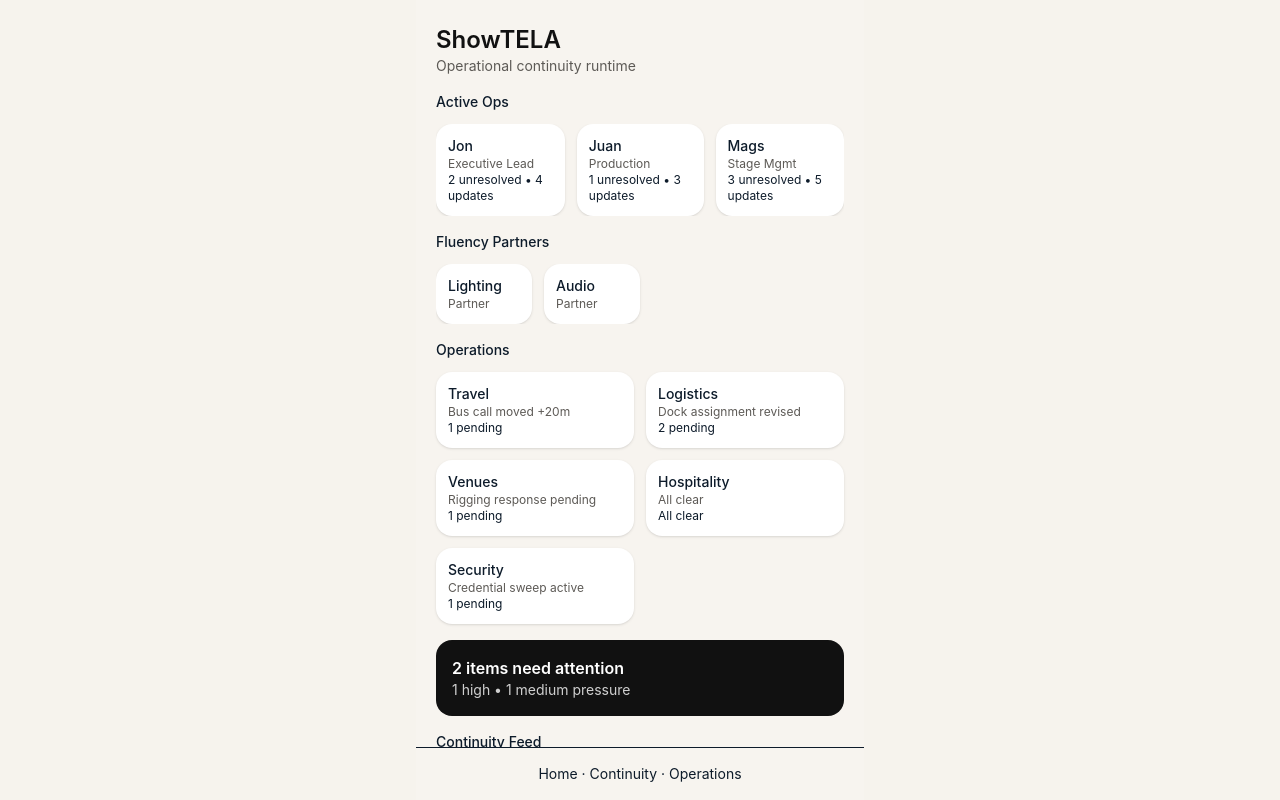
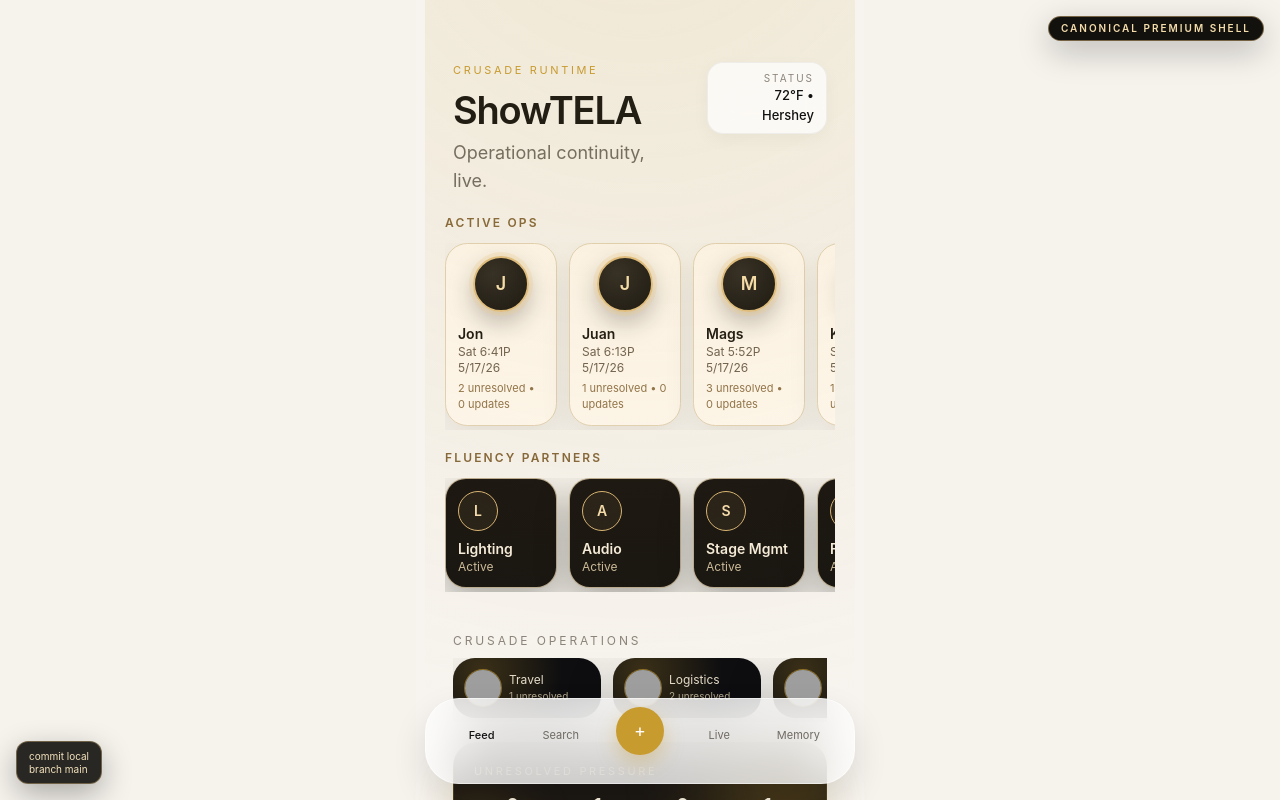
Before and after one commit to jonpearlandpig/telaonealpha, a Next.js app: page /showtela in a window 1280 px wide. Shown: the top 800 px of the page. Built offline with nearby package versions, Linux system fonts and the light colour scheme; no server answers; grey boxes are pictures that could not be loaded.

Commit message:
showtela: switch live route to canonical premium shell

```diff
--- a/src/app/showtela/page.tsx
+++ b/src/app/showtela/page.tsx
@@ -1,26 +1,23 @@
-import { ActiveOpsRail } from '@/components/showtela/ActiveOpsRail'
-import { BottomNav } from '@/components/showtela/BottomNav'
-import { ContinuityFeed } from '@/components/showtela/ContinuityFeed'
-import { FluencyPartnersRail } from '@/components/showtela/FluencyPartnersRail'
-import { OperationsRow } from '@/components/showtela/OperationsRow'
-import { PressureCard } from '@/components/showtela/PressureCard'
-import { RuntimeHeader } from '@/components/showtela/RuntimeHeader'
+import { ShowTelaRuntime } from '@/components/showtela/ShowTelaRuntime'
+import { normalizeCrusadeData } from '@/components/showtela/normalizeCrusadeData'
 import { getShowTelaHome } from '@/lib/showtela/hydration'
 
 export const dynamic = 'force-dynamic'
 
 export default async function ShowTelaHome() {
   const data = await getShowTelaHome()
+  const vm = normalizeCrusadeData({ feed: data.continuityFeed.map((item) => ({ id: item.id, title: item.headline, status: item.isNew ? 'unresolved' : 'resolved', priority: item.pressure ?? null, summary: item.body ?? '', owner: item.owner?.name ?? 'Ops Lead', updated: item.timestamp ?? new Date().toISOString() })) })
+  const commitHash = process.env.NEXT_PUBLIC_VERCEL_GIT_COMMIT_SHA?.slice(0, 7) ?? process.env.VERCEL_GIT_COMMIT_SHA?.slice(0, 7) ?? 'local'
+  const branch = process.env.NEXT_PUBLIC_VERCEL_GIT_COMMIT_REF ?? process.env.VERCEL_GIT_COMMIT_REF ?? 'main'
 
   return (
-    <main className='mx-auto min-h-screen max-w-md bg-[#F7F4EF]'>
-      <RuntimeHeader />
-      <ActiveOpsRail people={data.activeOps} />
-      <FluencyPartnersRail people={data.fluencyPartners} />
-      <OperationsRow operations={data.operations} />
-      <PressureCard total={data.pressureSummary.total} high={data.pressureSummary.high} medium={data.pressureSummary.medium} />
-      <ContinuityFeed feed={data.continuityFeed} />
-      <BottomNav />
+    <main className='mx-auto min-h-screen max-w-md bg-[#F7F4EF] pb-28 text-[#13110D]'>
+      <div className='fixed right-4 top-4 z-30 rounded-full border border-[#D7B57A]/50 bg-[#13110D] px-3 py-1 text-[10px] font-semibold tracking-[0.2em] text-[#F4DDAB] shadow-[0_10px_32px_rgba(0,0,0,0.25)]'>CANONICAL PREMIUM SHELL</div>
+      <div className='fixed bottom-4 left-4 z-30 rounded-xl border border-[#C7AA73]/45 bg-[#13110D]/90 px-3 py-2 text-[10px] leading-tight text-[#F3E2BD] shadow-[0_10px_30px_rgba(0,0,0,0.3)]'>
+        <div>commit {commitHash}</div>
+        <div>branch {branch}</div>
+      </div>
+      <ShowTelaRuntime vm={vm} />
     </main>
   )
 }
--- a/src/components/showtela/ActiveOpsRail.tsx
+++ b/src/components/showtela/ActiveOpsRail.tsx
@@ -2,5 +2,5 @@ import type { PersonEntity } from '@/lib/showtela/types'
 
 export function ActiveOpsRail(props: { people: PersonEntity[] } | { items: Array<{ id: string; name: string; latest?: string; unresolvedCount: number; image: string }> }) {
   const people = 'people' in props ? props.people : props.items.map((i) => ({ id: i.id, name: i.name, role: i.latest, unresolvedCount: i.unresolvedCount, updatesCount: 0 }))
-  return <section className='px-5 pb-4'><h2 className='text-sm font-medium'>Active Ops</h2><div className='mt-3 flex gap-3 overflow-x-auto'>{people.map((p) => <button key={p.id} className='min-w-24 rounded-2xl bg-white p-3 text-left shadow-sm'><div className='text-sm font-medium'>{p.name}</div><div className='text-xs text-[#5D5A56]'>{p.role ?? 'Operator'}</div><div className='text-xs'>{p.unresolvedCount ?? 0} unresolved • {p.updatesCount ?? 0} updates</div></button>)}</div></section>
+  return <section className='px-5 pb-5'><h2 className='text-xs font-semibold uppercase tracking-[0.18em] text-[#84663A]'>Active Ops</h2><div className='mt-3 flex gap-3 overflow-x-auto pb-1'>{people.map((p) => <button key={p.id} className='min-w-28 rounded-[1.4rem] border border-[#E3D3B6] bg-[#FFF9F0] p-3 text-left shadow-[0_12px_32px_rgba(20,18,14,0.08)]'><div className='mx-auto mb-3 flex h-14 w-14 items-center justify-center rounded-full border-2 border-[#E0BF82] bg-[radial-gradient(circle_at_35%_30%,#2D2A25,#141210)] text-lg font-semibold text-[#F8E1B0] shadow-[0_0_0_4px_rgba(240,210,154,0.3),0_10px_26px_rgba(0,0,0,0.28)]'>{p.name.slice(0, 1)}</div><div className='text-sm font-semibold text-[#1A1712]'>{p.name}</div><div className='text-xs text-[#6E604F]'>{p.role ?? 'Operator'}</div><div className='mt-1 text-[11px] text-[#8F734A]'>{p.unresolvedCount ?? 0} unresolved • {p.updatesCount ?? 0} updates</div></button>)}</div></section>
 }
--- a/src/components/showtela/BottomNav.tsx
+++ b/src/components/showtela/BottomNav.tsx
@@ -1,3 +1,3 @@
 export function BottomNav() {
-  return <nav className='fixed inset-x-0 bottom-0 mx-auto max-w-md border-t bg-[#F7F4EF] p-4 text-center text-sm'>Home · Continuity · Operations</nav>
+  return <nav className='fixed inset-x-0 bottom-4 z-20 mx-auto max-w-[380px] rounded-2xl border border-white/35 bg-[#15120d]/70 p-4 text-center text-sm text-[#F2E7D1] shadow-[0_18px_42px_rgba(0,0,0,0.35)] backdrop-blur-xl'>Home · Continuity · Operations</nav>
 }
--- a/src/components/showtela/ContinuityCard.tsx
+++ b/src/components/showtela/ContinuityCard.tsx
@@ -1,5 +1,5 @@
 import type { ContinuityEvent } from '@/lib/showtela/types'
 
 export function ContinuityCard({ item }: { item: ContinuityEvent }) {
-  return <article className='rounded-2xl bg-white p-4 shadow-sm'><h3 className='text-sm font-semibold'>{item.headline}</h3><p className='mt-1 text-sm text-[#5D5A56]'>{item.body}</p><p className='mt-2 text-xs'>{item.owner?.name ?? 'Unknown'} • {item.timestamp ?? ''}</p></article>
+  return <article className='rounded-[1.35rem] border border-[#E8DCC4]/85 bg-[linear-gradient(152deg,#FFFDF7_0%,#F6EBDD_100%)] p-4 shadow-[0_18px_34px_rgba(24,19,13,0.11)]'><h3 className='text-[15px] font-semibold leading-tight text-[#18150F]'>{item.headline}</h3><p className='mt-2 text-sm leading-relaxed text-[#5E5142]'>{item.body}</p><p className='mt-3 text-[11px] font-medium uppercase tracking-[0.14em] text-[#8A7049]'>{item.owner?.name ?? 'Unknown'} • {item.timestamp ?? ''}</p></article>
 }
--- a/src/components/showtela/ContinuityFeed.tsx
+++ b/src/components/showtela/ContinuityFeed.tsx
@@ -7,5 +7,5 @@ type Props = { feed: ContinuityEvent[] } | { items: ContinuityFeedItem[]; onCard
 
 export function ContinuityFeed(props: Props) {
   const feed = 'feed' in props ? props.feed : props.items.map((item) => ({ id: item.id, headline: item.title, body: item.summary, timestamp: item.timestamp, owner: { id: item.owner, name: item.owner } }))
-  return <section className='px-5 pb-28'><h2 className='pb-3 text-sm font-medium'>Continuity Feed</h2><div className='space-y-3'>{feed.map((item) => <ContinuityCard key={item.id} item={item} />)}</div></section>
+  return <section className='px-5 pb-32'><h2 className='pb-3 text-xs font-semibold uppercase tracking-[0.18em] text-[#84663A]'>Continuity Feed</h2><div className='space-y-3'>{feed.map((item) => <ContinuityCard key={item.id} item={item} />)}</div></section>
 }
--- a/src/components/showtela/FluencyPartnersRail.tsx
+++ b/src/components/showtela/FluencyPartnersRail.tsx
@@ -2,5 +2,5 @@ import type { PersonEntity } from '@/lib/showtela/types'
 
 export function FluencyPartnersRail(props: { people: PersonEntity[] } | { items: Array<{ id: string; label?: string; name?: string; unresolvedCount: number; image: string }> }) {
   const people = 'people' in props ? props.people : props.items.map((i) => ({ id: i.id, name: i.label ?? i.name ?? 'Partner', unresolvedCount: i.unresolvedCount, role: 'Partner' }))
-  return <section className='px-5 pb-4'><h2 className='text-sm font-medium'>Fluency Partners</h2><div className='mt-3 flex gap-3 overflow-x-auto'>{people.map((p) => <div key={p.id} className='min-w-24 rounded-2xl bg-white p-3 shadow-sm'><div className='text-sm font-medium'>{p.name}</div><div className='text-xs text-[#5D5A56]'>{p.role ?? 'Partner'}</div></div>)}</div></section>
+  return <section className='px-5 pb-5'><h2 className='text-xs font-semibold uppercase tracking-[0.18em] text-[#84663A]'>Fluency Partners</h2><div className='mt-3 flex gap-3 overflow-x-auto pb-1'>{people.map((p) => <div key={p.id} className='min-w-28 rounded-[1.3rem] border border-[#E4D3B2]/80 bg-[#171411] p-3 shadow-[0_14px_34px_rgba(0,0,0,0.3)]'><div className='mb-2 inline-flex h-10 w-10 items-center justify-center rounded-full border border-[#D8B575] bg-[#262018] text-sm font-semibold text-[#F6DEAF]'>{p.name.slice(0, 1)}</div><div className='text-sm font-semibold text-[#F6EDDB]'>{p.name}</div><div className='text-xs text-[#CDBD9C]'>{p.role ?? 'Partner'}</div></div>)}</div></section>
 }
--- a/src/components/showtela/OperationsRow.tsx
+++ b/src/components/showtela/OperationsRow.tsx
@@ -1,5 +1,5 @@
 import type { OperationEntity } from '@/lib/showtela/types'
 
 export function OperationsRow({ operations }: { operations: OperationEntity[] }) {
-  return <section className='px-5 pb-4'><h2 className='text-sm font-medium'>Operations</h2><div className='mt-3 grid grid-cols-2 gap-3'>{operations.slice(0,5).map((o) => <div key={o.id} className='rounded-2xl bg-white p-3 shadow-sm'><div className='text-sm font-medium'>{o.title}</div><div className='text-xs text-[#5D5A56]'>{o.latestMovement ?? 'No movement'}</div><div className='text-xs'>{o.unresolvedCount ? `${o.unresolvedCount} pending` : 'All clear'}</div></div>)}</div></section>
+  return <section className='px-5 pb-5'><h2 className='text-xs font-semibold uppercase tracking-[0.18em] text-[#84663A]'>Operations</h2><div className='mt-3 grid grid-cols-2 gap-3'>{operations.slice(0,5).map((o) => <div key={o.id} className='rounded-[1.25rem] border border-[#E8DCC5] bg-[linear-gradient(160deg,#FFFDF8_0%,#F4E9DA_100%)] p-3 shadow-[0_14px_26px_rgba(25,20,14,0.08)]'><div className='text-sm font-semibold text-[#18150F]'>{o.title}</div><div className='mt-1 text-xs text-[#6A5D4C]'>{o.latestMovement ?? 'No movement'}</div><div className='mt-2 text-[11px] font-medium text-[#8B6E45]'>{o.unresolvedCount ? `${o.unresolvedCount} pending` : 'All clear'}</div></div>)}</div></section>
 }
--- a/src/components/showtela/PressureCard.tsx
+++ b/src/components/showtela/PressureCard.tsx
@@ -1,3 +1,3 @@
 export function PressureCard({ total, high, medium }: { total: number; high: number; medium: number }) {
-  return <section className='px-5 pb-4'><div className='rounded-2xl bg-[#111111] p-4 text-white'><div className='text-base font-semibold'>{total} items need attention</div><div className='text-sm text-white/80'>{high} high • {medium} medium pressure</div></div></section>
+  return <section className='px-5 pb-6'><div className='rounded-[1.45rem] border border-[#D3B174]/40 bg-[linear-gradient(160deg,#1A1815_0%,#080706_100%)] p-5 text-[#F3EBD8] shadow-[0_20px_46px_rgba(0,0,0,0.34)]'><div className='text-[11px] uppercase tracking-[0.2em] text-[#CEB07A]'>Unresolved Pressure</div><div className='mt-2 text-lg font-semibold'>{total} items need attention</div><div className='mt-1 text-sm text-[#D5C6A9]'>{high} high • {medium} medium pressure</div></div></section>
 }
--- a/src/components/showtela/RuntimeHeader.tsx
+++ b/src/components/showtela/RuntimeHeader.tsx
@@ -1,8 +1,9 @@
 export function RuntimeHeader() {
   return (
-    <header className='px-5 pt-6 pb-4'>
-      <h1 className='text-2xl font-semibold text-[#111111]'>ShowTELA</h1>
-      <p className='text-sm text-[#5D5A56]'>Operational continuity runtime</p>
+    <header className='px-5 pb-5 pt-8'>
+      <p className='text-[11px] uppercase tracking-[0.24em] text-[#9D7740]'>Operational Continuity Runtime</p>
+      <h1 className='mt-2 font-serif text-[2.15rem] leading-none tracking-tight text-[#13110D]'>ShowTELA</h1>
+      <p className='mt-2 max-w-[82%] text-sm leading-relaxed text-[#675A49]'>Cinematic memory surface for unresolved state, touring continuity, and executive operations.</p>
     </header>
   )
 }
--- /dev/null
+++ b/src/components/showtela/ShowTelaRuntime.tsx
@@ -0,0 +1,13 @@
+'use client'
+
+import { ShowTelaShell } from './ShowTelaShell'
+import type { ShowTelaViewModel } from './types'
+
+export function ShowTelaRuntime({ vm }: { vm: ShowTelaViewModel }) {
+  return (
+    <ShowTelaShell
+      vm={vm}
+      onPearlDrop={() => {}}
+    />
+  )
+}
--- a/src/components/showtela/ShowTelaShell.tsx
+++ b/src/components/showtela/ShowTelaShell.tsx
@@ -1,29 +1,18 @@
 'use client'
 
-import { useMemo, useState } from 'react'
+import { useState } from 'react'
 import { ActiveOpsRail } from './ActiveOpsRail'
 import { BottomDock } from './BottomDock'
 import { ContinuityFeed } from './ContinuityFeed'
-import { ContinuitySheet } from './ContinuitySheet'
 import { CrusadeOperationsRail } from './CrusadeOperationsRail'
 import { FluencyPartnersRail } from './FluencyPartnersRail'
 import { ShowTelaHeader } from './ShowTelaHeader'
 import { UnresolvedPressureCard } from './UnresolvedPressureCard'
 import type { ShowTelaViewModel } from './types'
 import type { ContinuityEvent } from '@/lib/showtela/types'
-import type { ActionType } from './FeedActionBar'
 
-export function ShowTelaShell({ vm, onCardAction, onPearlDrop }: { vm: ShowTelaViewModel; onCardAction: (itemId: string, action: ActionType) => void; onPearlDrop: () => void }) {
-  const [sheetOpen, setSheetOpen] = useState(false)
-  const [sheetTitle, setSheetTitle] = useState('Continuity')
+export function ShowTelaShell({ vm, onPearlDrop }: { vm: ShowTelaViewModel; onPearlDrop: () => void }) {
   const [feed, setFeed] = useState<ContinuityEvent[]>(vm.feed.map((i) => ({ id: i.id, headline: i.title, body: i.summary, timestamp: i.timestamp, owner: { id: i.owner, name: i.owner }, isNew: i.unresolved })))
-
-  const unresolved = useMemo(() => vm.unresolvedPressure.unresolvedCount, [vm.unresolvedPressure.unresolvedCount])
-
-  const openSheet = (title: string) => {
-    setSheetTitle(title)
-    setSheetOpen(true)
-  }
 
   const handlePearlDrop = () => {
     onPearlDrop()
@@ -47,8 +36,8 @@ export function ShowTelaShell({ vm, onCardAction, onPearlDrop }: { vm: ShowTelaV
       <FluencyPartnersRail people={vm.fluencyPartners.map((i) => ({ id: i.id, name: i.name, role: i.latest, unresolvedCount: i.unresolvedCount }))} />
       <CrusadeOperationsRail items={vm.crusadeOperations} />
       <UnresolvedPressureCard pressure={vm.unresolvedPressure} />
-      <ContinuityFeed feed={vm.feed.map((i) => ({ id: i.id, headline: i.title, body: i.summary, timestamp: i.timestamp, owner: { id: i.owner, name: i.owner } }))} />
-      <BottomDock onPearlDrop={onPearlDrop} />
+      <ContinuityFeed feed={feed} />
+      <BottomDock onPearlDrop={handlePearlDrop} />
     </main>
   )
 }
```
